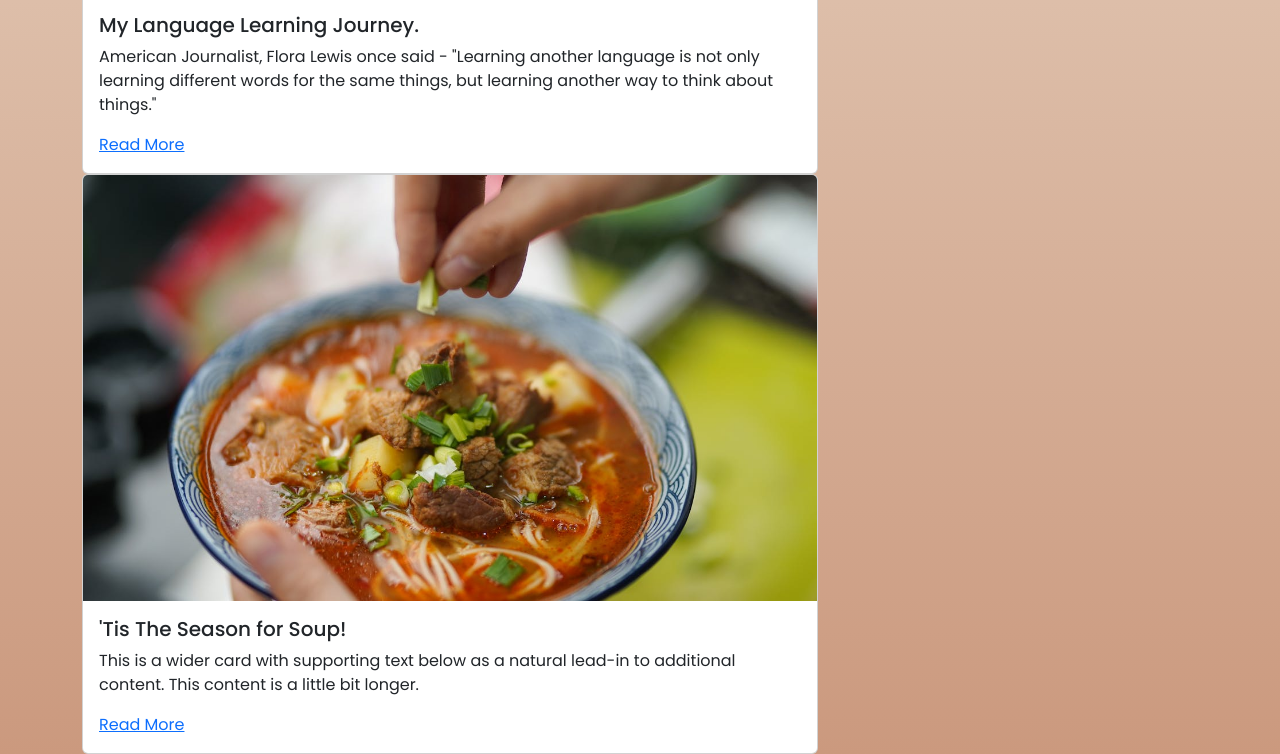
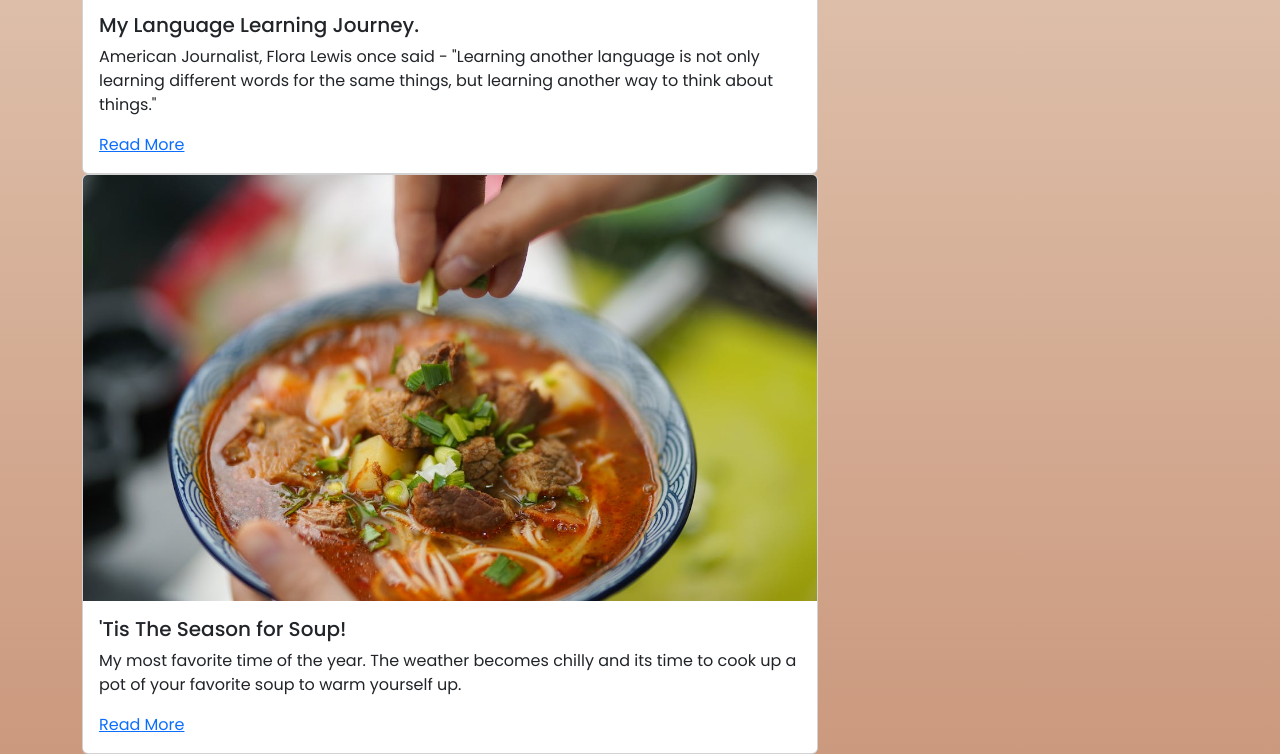
Before and after one commit to Laqwanda-Nettles/Personal-Webpage, a plain HTML site: page home.html in a window 1280 px wide. Shown: the part 749-1503 px from the top of the page. Drawn offline with nearby package versions, Linux system fonts and the light colour scheme.

Commit message:
edited text for second card

```diff
--- a/home.html
+++ b/home.html
@@ -79,9 +79,9 @@
               <div class="card-body">
                 <h5 class="card-title">'Tis The Season for Soup!</h5>
                 <p>
-                  This is a wider card with supporting text below as a natural
-                  lead-in to additional content. This content is a little bit
-                  longer.
+                  My most favorite time of the year. The weather becomes chilly
+                  and its time to cook up a pot of your favorite soup to warm
+                  yourself up.
                 </p>
                 <a href="#">Read More</a>
               </div>
```
